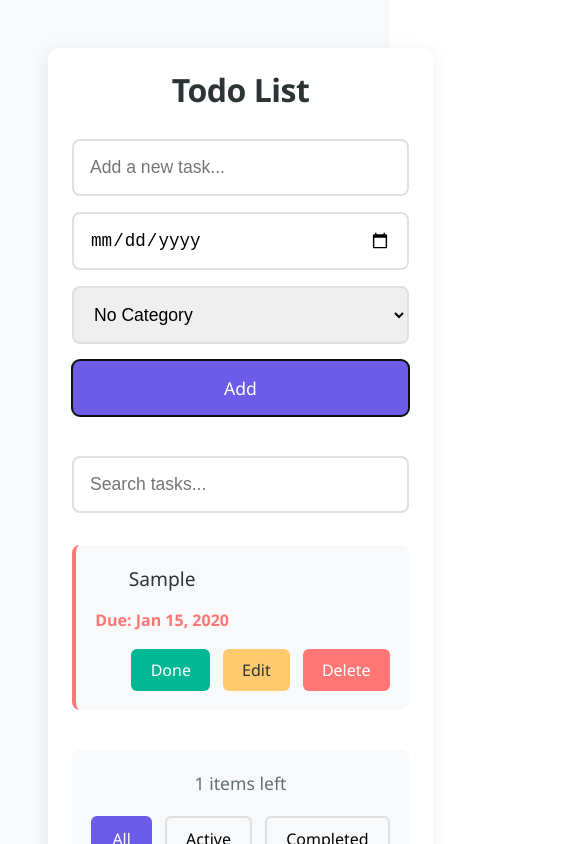
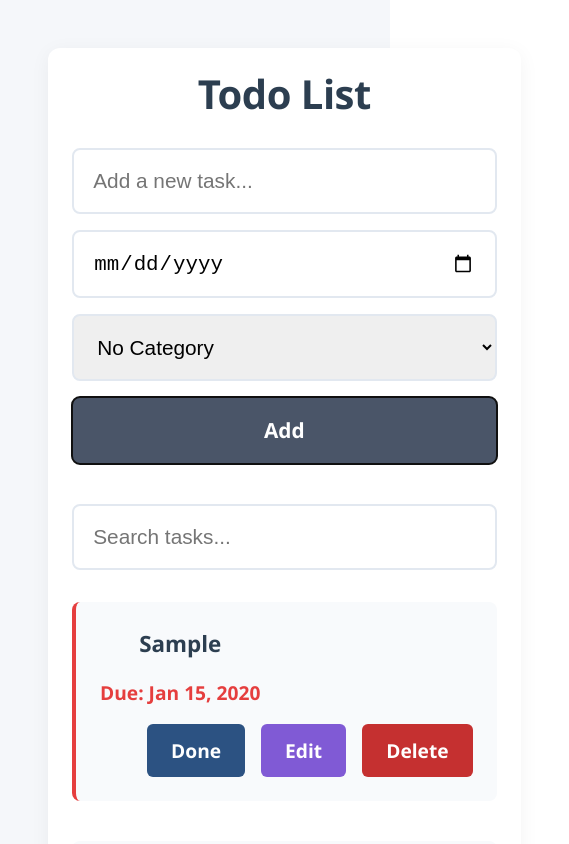
Before and after one commit to cekwedike/todo-list, a React (Vite) app: page / in a window 390 px wide. Both pictures are taken after typing "Sample", "2020-01-15" into the empty fields and a click on the button "Add". Shown: the top 844 px of the page, 569 px wide, since content can reach past the window. Built offline with nearby package versions, Linux system fonts and the light colour scheme.

Commit message:
Update App.css to enhance UI aesthetics by refining colors, padding, and font sizes; improve overall styling consistency and responsiveness.

```diff
--- a/src/App.css
+++ b/src/App.css
@@ -49,8 +49,8 @@
 
 body {
   font-family: 'Segoe UI', Tahoma, Geneva, Verdana, sans-serif;
-  background-color: #f8f9fa;
-  color: #2d3436;
+  background-color: #f5f7fa;
+  color: #2c3e50;
   line-height: 1.6;
 }
 
@@ -60,15 +60,15 @@ body {
   padding: 2.5rem;
   background-color: white;
   border-radius: 12px;
-  box-shadow: 0 4px 20px rgba(0, 0, 0, 0.08);
+  box-shadow: 0 4px 20px rgba(0, 0, 0, 0.05);
 }
 
 h1 {
   text-align: center;
   margin-bottom: 2.5rem;
-  color: #2d3436;
-  font-size: 2.5rem;
-  font-weight: 600;
+  color: #2c3e50;
+  font-size: 3rem;
+  font-weight: 700;
   letter-spacing: -0.5px;
 }
 
@@ -80,10 +80,10 @@ h1 {
 }
 
 .todo-input, .date-input, .category-select {
-  padding: 1rem;
-  border: 2px solid #e0e0e0;
+  padding: 1.2rem;
+  border: 2px solid #e2e8f0;
   border-radius: 8px;
-  font-size: 1.1rem;
+  font-size: 1.3rem;
   transition: all 0.3s ease;
 }
 
@@ -98,25 +98,25 @@ h1 {
 
 .todo-input:focus, .date-input:focus, .category-select:focus {
   outline: none;
-  border-color: #6c5ce7;
-  box-shadow: 0 0 0 3px rgba(108, 92, 231, 0.1);
+  border-color: #4a5568;
+  box-shadow: 0 0 0 3px rgba(74, 85, 104, 0.1);
 }
 
 .add-btn {
-  padding: 1rem 2rem;
-  background-color: #6c5ce7;
+  padding: 1.2rem 2.5rem;
+  background-color: #4a5568;
   color: white;
   border: none;
   border-radius: 8px;
   cursor: pointer;
-  font-size: 1.1rem;
-  font-weight: 500;
+  font-size: 1.3rem;
+  font-weight: 600;
   transition: all 0.3s ease;
   min-width: 100px;
 }
 
 .add-btn:hover {
-  background-color: #5f4ec9;
+  background-color: #2d3748;
   transform: translateY(-1px);
 }
 
@@ -126,17 +126,17 @@ h1 {
 
 .search-input {
   width: 100%;
-  padding: 1rem;
-  border: 2px solid #e0e0e0;
+  padding: 1.2rem;
+  border: 2px solid #e2e8f0;
   border-radius: 8px;
-  font-size: 1.1rem;
+  font-size: 1.3rem;
   transition: all 0.3s ease;
 }
 
 .search-input:focus {
   outline: none;
-  border-color: #6c5ce7;
-  box-shadow: 0 0 0 3px rgba(108, 92, 231, 0.1);
+  border-color: #4a5568;
+  box-shadow: 0 0 0 3px rgba(74, 85, 104, 0.1);
 }
 
 .todo-list {
@@ -150,8 +150,8 @@ h1 {
   display: flex;
   justify-content: space-between;
   align-items: center;
-  padding: 1.2rem;
-  background-color: #f8f9fa;
+  padding: 1.5rem;
+  background-color: #f8fafc;
   border-radius: 8px;
   transition: all 0.3s ease;
   border-left: 4px solid transparent;
@@ -159,108 +159,108 @@ h1 {
 
 .todo-item:hover {
   transform: translateY(-2px);
-  box-shadow: 0 4px 12px rgba(0, 0, 0, 0.08);
+  box-shadow: 0 4px 12px rgba(0, 0, 0, 0.05);
 }
 
 .todo-item.completed {
-  background-color: #f1f2f6;
+  background-color: #f1f5f9;
   opacity: 0.9;
 }
 
 .todo-item.overdue {
-  border-left-color: #ff7675;
+  border-left-color: #e53e3e;
 }
 
 .todo-content {
   flex: 1;
   display: flex;
   flex-direction: column;
-  gap: 0.8rem;
+  gap: 1rem;
 }
 
 .todo-text {
-  font-size: 1.2rem;
-  font-weight: 500;
-  color: #2d3436;
+  font-size: 1.4rem;
+  font-weight: 600;
+  color: #2c3e50;
 }
 
 .due-date {
-  font-size: 1rem;
-  color: #636e72;
+  font-size: 1.2rem;
+  color: #4a5568;
 }
 
 .due-date.overdue {
-  color: #ff7675;
+  color: #e53e3e;
   font-weight: 600;
 }
 
 .category-tag {
   display: inline-block;
-  padding: 0.4rem 0.8rem;
+  padding: 0.6rem 1rem;
   border-radius: 20px;
-  font-size: 0.9rem;
-  font-weight: 500;
+  font-size: 1.1rem;
+  font-weight: 600;
   color: white;
 }
 
 .category-tag.work {
-  background-color: #6c5ce7;
+  background-color: #4a5568;
 }
 
 .category-tag.personal {
-  background-color: #00b894;
+  background-color: #2c5282;
 }
 
 .category-tag.shopping {
-  background-color: #fdcb6e;
+  background-color: #805ad5;
 }
 
 .category-tag.health {
-  background-color: #ff7675;
+  background-color: #c53030;
 }
 
 .todo-actions {
   display: flex;
-  gap: 0.8rem;
+  gap: 1rem;
 }
 
 .toggle-btn, .edit-btn, .delete-btn {
-  padding: 0.6rem 1.2rem;
+  padding: 0.8rem 1.5rem;
   border: none;
   border-radius: 6px;
   cursor: pointer;
-  font-size: 1rem;
-  font-weight: 500;
+  font-size: 1.2rem;
+  font-weight: 600;
   transition: all 0.3s ease;
 }
 
 .toggle-btn {
-  background-color: #00b894;
+  background-color: #2c5282;
   color: white;
 }
 
 .toggle-btn:hover {
-  background-color: #00a884;
+  background-color: #2b6cb0;
   transform: translateY(-1px);
 }
 
 .edit-btn {
-  background-color: #fdcb6e;
-  color: #2d3436;
+  background-color: #805ad5;
+  color: white;
 }
 
 .edit-btn:hover {
-  background-color: #fdcb6e;
+  background-color: #6b46c1;
   transform: translateY(-1px);
 }
 
 .delete-btn {
-  background-color: #ff7675;
+  background-color: #c53030;
   color: white;
 }
 
 .delete-btn:hover {
-  background-color: #ff6b6b;
+  background-color: #e53e3e;
   transform: translateY(-1px);
 }
 
@@ -268,8 +268,8 @@ h1 {
   display: flex;
   justify-content: space-between;
   align-items: center;
-  padding: 1.2rem;
-  background-color: #f8f9fa;
+  padding: 1.5rem;
+  background-color: #f8fafc;
   border-radius: 8px;
 }
 
@@ -277,58 +277,58 @@ h1 {
   display: flex;
   align-items: center;
   gap: 1.2rem;
-  font-size: 1.1rem;
-  color: #636e72;
+  font-size: 1.3rem;
+  color: #4a5568;
 }
 
 .clear-completed {
-  padding: 0.6rem 1.2rem;
-  background-color: #ff7675;
+  padding: 0.8rem 1.5rem;
+  background-color: #c53030;
   color: white;
   border: none;
   border-radius: 6px;
   cursor: pointer;
-  font-size: 1rem;
-  font-weight: 500;
+  font-size: 1.2rem;
+  font-weight: 600;
   transition: all 0.3s ease;
 }
 
 .clear-completed:hover {
-  background-color: #ff6b6b;
+  background-color: #e53e3e;
   transform: translateY(-1px);
 }
 
 .filter-buttons {
   display: flex;
-  gap: 0.8rem;
+  gap: 1rem;
 }
 
 .filter-buttons button {
-  padding: 0.6rem 1.2rem;
-  background-color: #f8f9fa;
-  border: 2px solid #e0e0e0;
+  padding: 0.8rem 1.5rem;
+  background-color: #f8fafc;
+  border: 2px solid #e2e8f0;
   border-radius: 6px;
   cursor: pointer;
-  font-size: 1rem;
-  font-weight: 500;
+  font-size: 1.2rem;
+  font-weight: 600;
   transition: all 0.3s ease;
 }
 
 .filter-buttons button.active {
-  background-color: #6c5ce7;
+  background-color: #4a5568;
   color: white;
-  border-color: #6c5ce7;
+  border-color: #4a5568;
 }
 
 .filter-buttons button:hover {
-  background-color: #f1f2f6;
+  background-color: #f1f5f9;
   transform: translateY(-1px);
 }
 
 .edit-form {
   display: flex;
   flex-direction: column;
-  gap: 0.8rem;
+  gap: 1rem;
   width: 100%;
 }
 
@@ -339,7 +339,7 @@ h1 {
   }
 
   h1 {
-    font-size: 2rem;
+    font-size: 2.5rem;
     margin-bottom: 2rem;
   }
 
```
